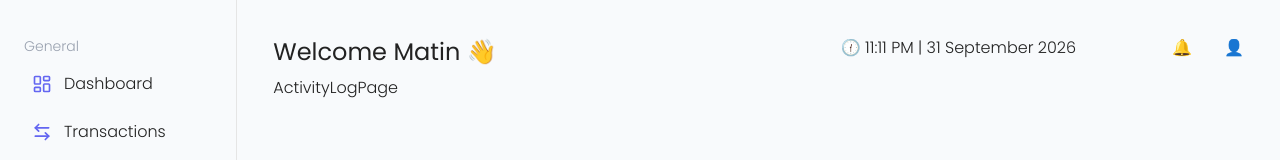
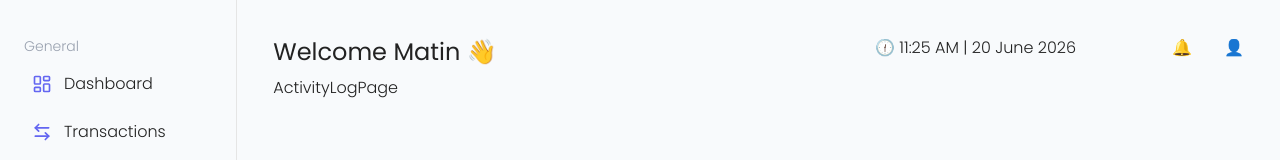
Before and after one commit to matinstack/exchangify-app, a Next.js app: page /app/activity-log in a window 1280 px wide. Shown: the top 160 px of the page. Built offline with nearby package versions, Linux system fonts and the light colour scheme.

Commit message:
chore: setup day.js and time-date component

```diff
--- a/components/application/header/TimeDate.tsx
+++ b/components/application/header/TimeDate.tsx
@@ -1,7 +1,18 @@
-import React from "react";
+import React, { useEffect, useState } from "react";
+import dayjs from "dayjs";
 
 const TimeDate = () => {
-  return <p>🕧 11:11 PM | 31 September 2026</p>;
+  const [currentTime, setCurrentTime] = useState(dayjs());
+
+  useEffect(() => {
+    const timer = setInterval(() => {
+      setCurrentTime(dayjs());
+    }, 1000);
+
+    return () => clearInterval(timer);
+  }, []);
+
+  return <p>🕧 {currentTime.format("hh:mm A | DD MMMM YYYY")}</p>;
 };
 
 export default TimeDate;
--- a/package.json
+++ b/package.json
@@ -13,6 +13,7 @@
   "dependencies": {
     "class-variance-authority": "^0.7.1",
     "clsx": "^2.1.1",
+    "dayjs": "^1.11.21",
     "drizzle-orm": "^0.45.2",
     "lucide-react": "^1.18.0",
     "next": "16.2.9",
```
Also changed, not shown: 1 other file (tests, documents, lock files or other folders).
